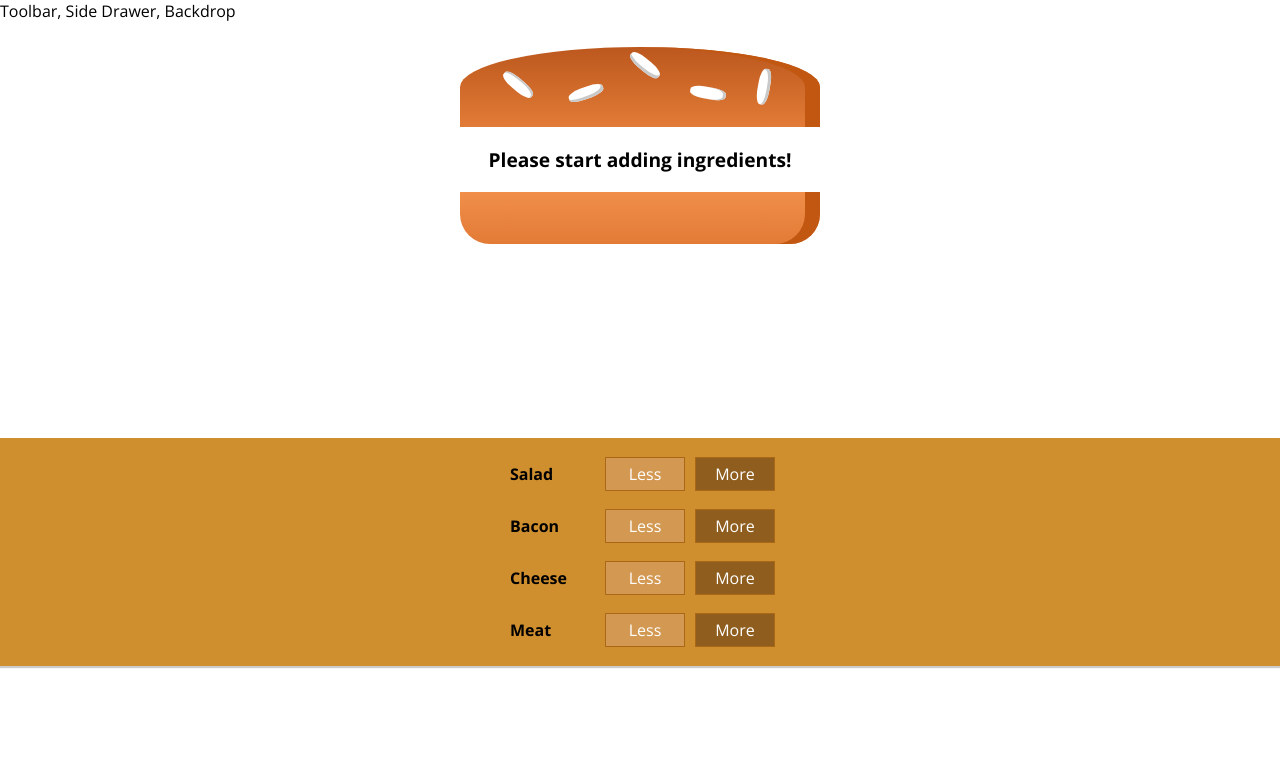
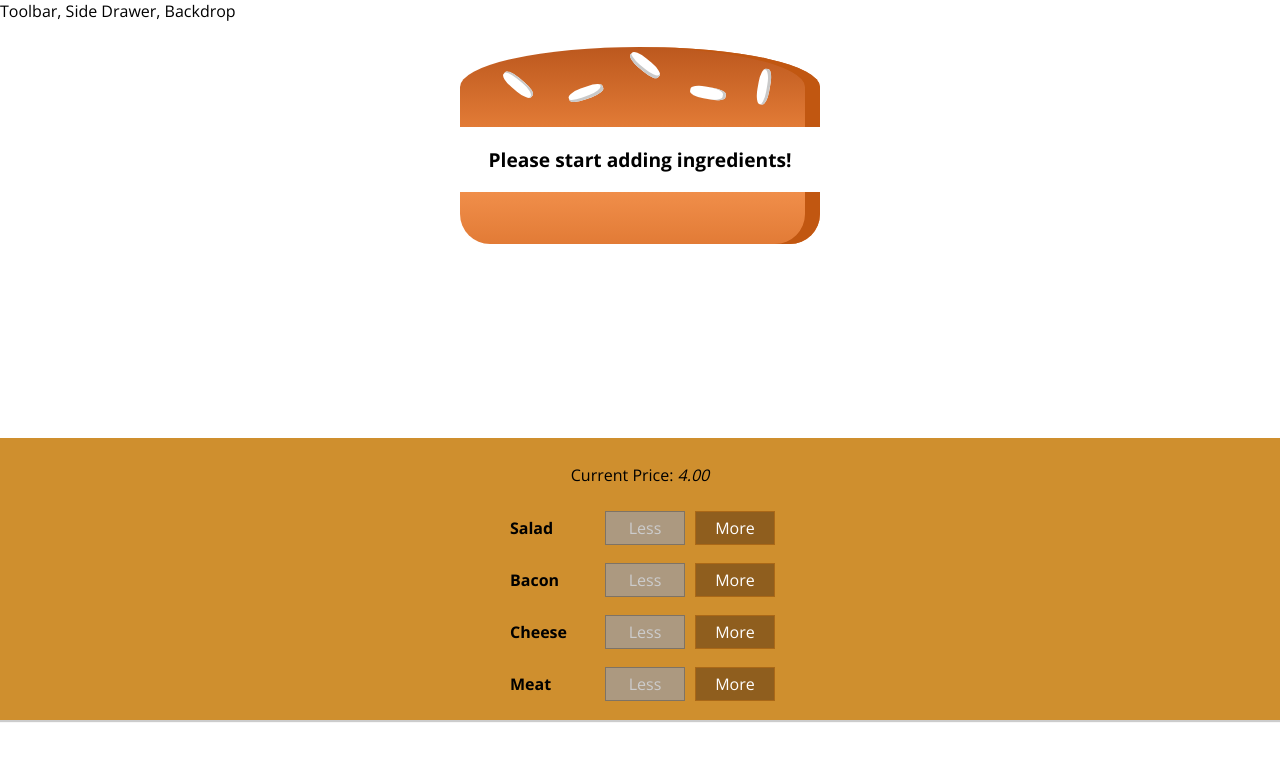
Before and after one commit to matthewdoles/react-developer-course, a React app in the folder burger-builder/: page / in a window 1280 px wide. Shown: the top 760 px of the page. Built offline with nearby package versions, Linux system fonts and the light colour scheme.

Commit message:
8.9 - Removing Ingredients Safely & Displaying the Updated Burger Price

```diff
--- a/burger-builder/src/components/Burger/BuildControls/BuildControl/BuildControl.js
+++ b/burger-builder/src/components/Burger/BuildControls/BuildControl/BuildControl.js
@@ -4,8 +4,13 @@
 const buildControl = (props) => (
     <div className={classes.BuildControl}>
         <div className={classes.Label}>{props.label}</div>
-        <button className={classes.Less}>Less</button>
-        <button className={classes.More} onClick={props.added}>More</button>
+        <button
+            className={classes.Less}
+            onClick={props.removed}
+            disabled={props.disabled}>Less</button>
+        <button
+            className={classes.More}
+            onClick={props.added}>More</button>
     </div>
 )
 
--- a/burger-builder/src/components/Burger/BuildControls/BuildControls.js
+++ b/burger-builder/src/components/Burger/BuildControls/BuildControls.js
@@ -11,11 +11,14 @@
 
 const buildControls = (props) => (
     <div className={classes.BuildControls}>
+        <p>Current Price: <em>{props.price.toFixed(2)}</em></p>
         {controls.map(ctrl => (
             <BuildControl
                 key={ctrl.label}
                 label={ctrl.label}
                 added={() => props.ingredientAdded(ctrl.type)}
+                removed={() => props.ingredientRemoved(ctrl.type)}
+                disabled={props.disabled[ctrl.type]}
             />
         ))}
     </div>
--- a/burger-builder/src/containers/BurgerBuilder/BurgerBuilder.js
+++ b/burger-builder/src/containers/BurgerBuilder/BurgerBuilder.js
@@ -31,19 +31,40 @@
         const priceAddition = INGREDIENT_PRICES[type]
         const oldPrice = this.state.totalPrice
         const newPrice = oldPrice + priceAddition
-        this.setState({ totalPRoce: newPrice, ingredients: updatedIngredients })
+        this.setState({ totalPrice: newPrice, ingredients: updatedIngredients })
     }
 
     removeIngredientHandler = (type) => {
-
+        const oldCount = this.state.ingredients[type]
+        if (oldCount <= 0) {
+            return
+        }
+        const updatedCount = oldCount - 1
+        const updatedIngredients = {
+            ...this.state.ingredients
+        }
+        updatedIngredients[type] = updatedCount
+        const priceDeduction = INGREDIENT_PRICES[type]
+        const oldPrice = this.state.totalPrice
+        const newPrice = oldPrice + priceDeduction
+        this.setState({ totalPrice: newPrice, ingredients: updatedIngredients })
     }
 
     render() {
+        const disabledInfo = {
+            ...this.state.ingredients
+        }
+        for (let key in disabledInfo) {
+            disabledInfo[key] = disabledInfo[key] <= 0
+        }
         return(
             <Aux>
                 <Burger ingredients={this.state.ingredients} />
                 <BuildControls
                     ingredientAdded={this.addIngredientHandler}
+                    ingredientRemoved={this.removeIngredientHandler}
+                    disabled={disabledInfo}
+                    price={this.state.totalPrice}
                 />
             </Aux>
         )
```
